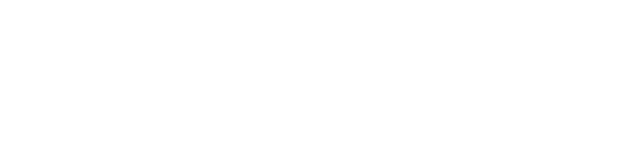
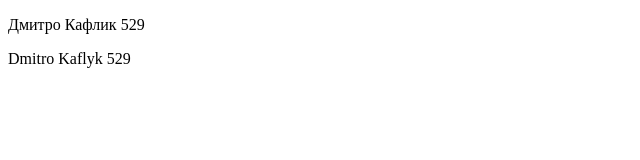
Before and after one commit to ilvegod/DICT_Frontend_education_Dmitro_Kaflyk_529., a plain HTML site: page index.html in a window 1280 px wide. Shown: the whole page, without its empty margins (0-640 px from the left). Drawn offline with Linux system fonts and the light colour scheme.

Commit message:
Update index.html

```diff
--- a/index.html
+++ b/index.html
@@ -5,6 +5,7 @@
     <title>Title</title>
 </head>
 <body>
-
+<p>Дмитро Кафлик 529</p>
+<p>Dmitro Kaflyk 529</p>
 </body>
 </html>
```
